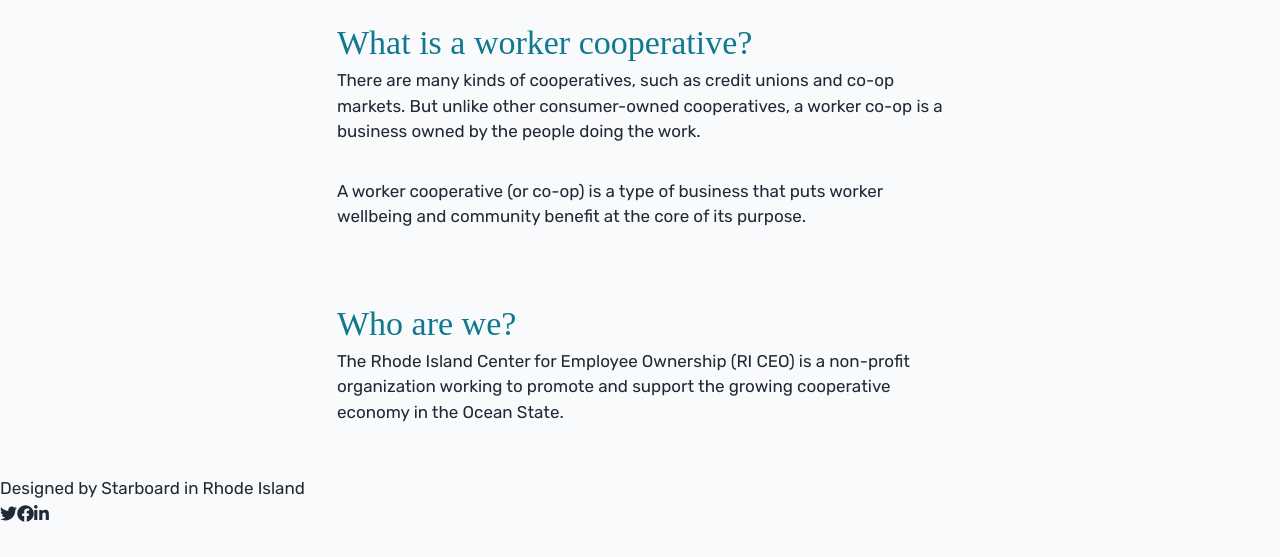
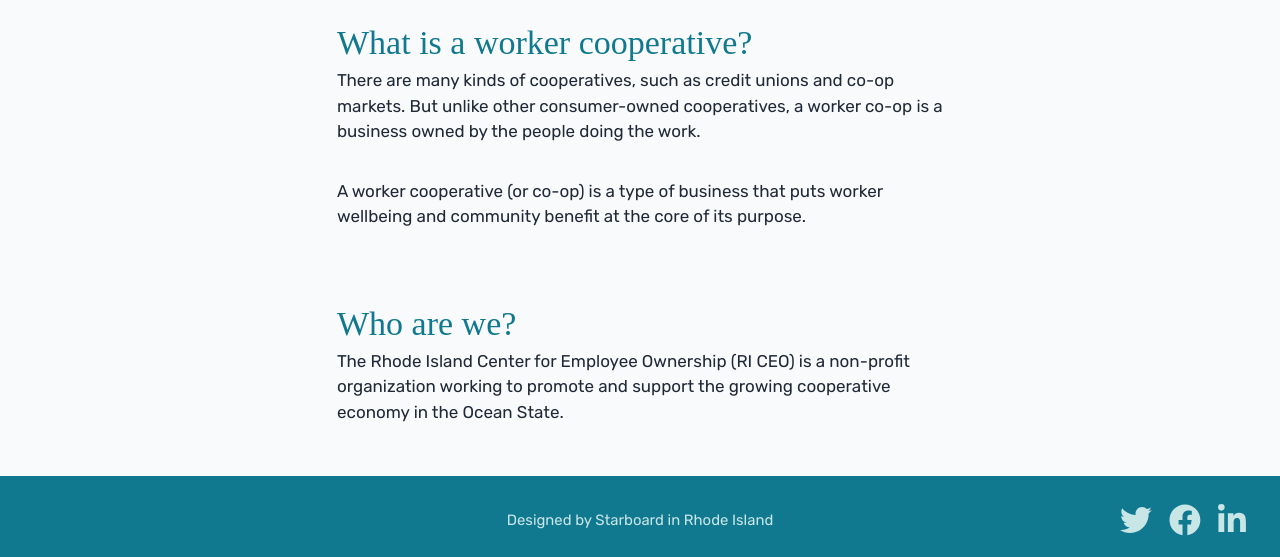
Before and after one commit to starboardcoop/riceo, a Gatsby site: page / in a window 1280 px wide. Shown: the part 361-918 px from the top of the page. Before the commit the page ends 888 px from the top, so only its background shows below. Built offline with nearby package versions, Linux system fonts and the light colour scheme; Gatsby itself is replaced by a stand-in of ours; a web font is replaced by a local one.

Commit message:
Style the footer

```diff
--- a/src/components/layout.js
+++ b/src/components/layout.js
@@ -13,6 +13,10 @@ import Header from "./header"
 import ExternalLink from "./external-link"
 import { FontAwesomeIcon } from '@fortawesome/react-fontawesome'
 import { faTwitter, faFacebook, faLinkedinIn } from '@fortawesome/free-brands-svg-icons'
+
+const styles = {
+  social: "text-3xl transform hover:text-white"
+}
 
 
 const Layout = ({ children }) => {
@@ -30,15 +34,15 @@ const Layout = ({ children }) => {
     <>
       <Header siteTitle={data.site.siteMetadata.title} />
         <main>{children}</main>
-        <footer>
+        <footer className="bg-primary text-secondary px-8 py-4 flex flex-col space-y-2 md:grid md:grid-cols-3">
           <div></div>
-          <div>
-            <span><a href="https://starboard.coop">Designed by Starboard in Rhode Island</a></span>
+          <div className="flex flex-row justify-center items-center text-sm text-center">
+            <a href="https://starboard.coop">Designed by Starboard in Rhode Island</a>
           </div>
-          <div>
-            <ExternalLink to="https://twitter.com/rhodeislandceo"><FontAwesomeIcon icon={faTwitter} /></ExternalLink>
-            <ExternalLink to="https://www.facebook.com/RICenter4EmployeeOwnership/"><FontAwesomeIcon icon={faFacebook} /></ExternalLink>
-            <ExternalLink to="https://www.linkedin.com/company/riceo"><FontAwesomeIcon icon={faLinkedinIn} /></ExternalLink>
+          <div className="flex flex-row space-x-4 justify-center md:justify-end">
+            <ExternalLink to="https://twitter.com/rhodeislandceo" className={styles.social}><FontAwesomeIcon icon={faTwitter} /></ExternalLink>
+            <ExternalLink to="https://www.facebook.com/RICenter4EmployeeOwnership/" className={styles.social}><FontAwesomeIcon icon={faFacebook} /></ExternalLink>
+            <ExternalLink to="https://www.linkedin.com/company/riceo" className={styles.social}><FontAwesomeIcon icon={faLinkedinIn} /></ExternalLink>
           </div>
         </footer>
     </>
```
